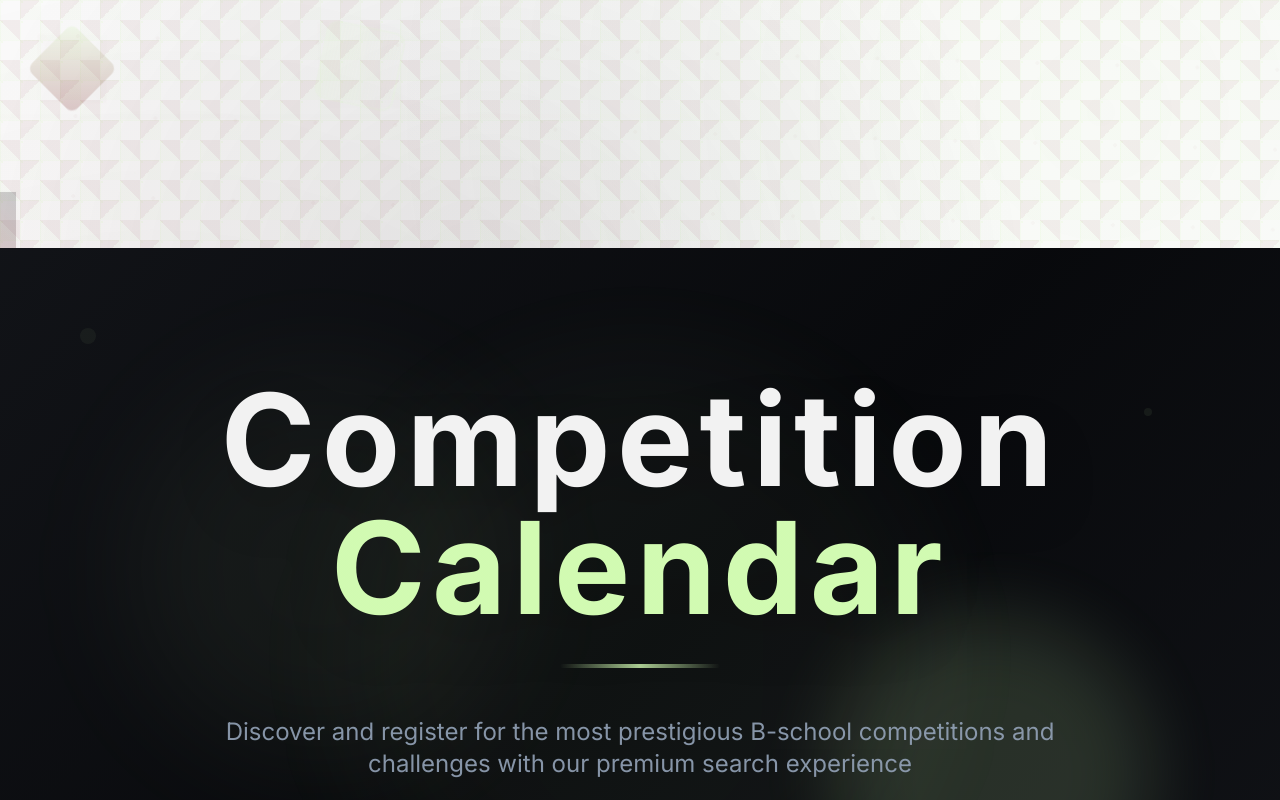
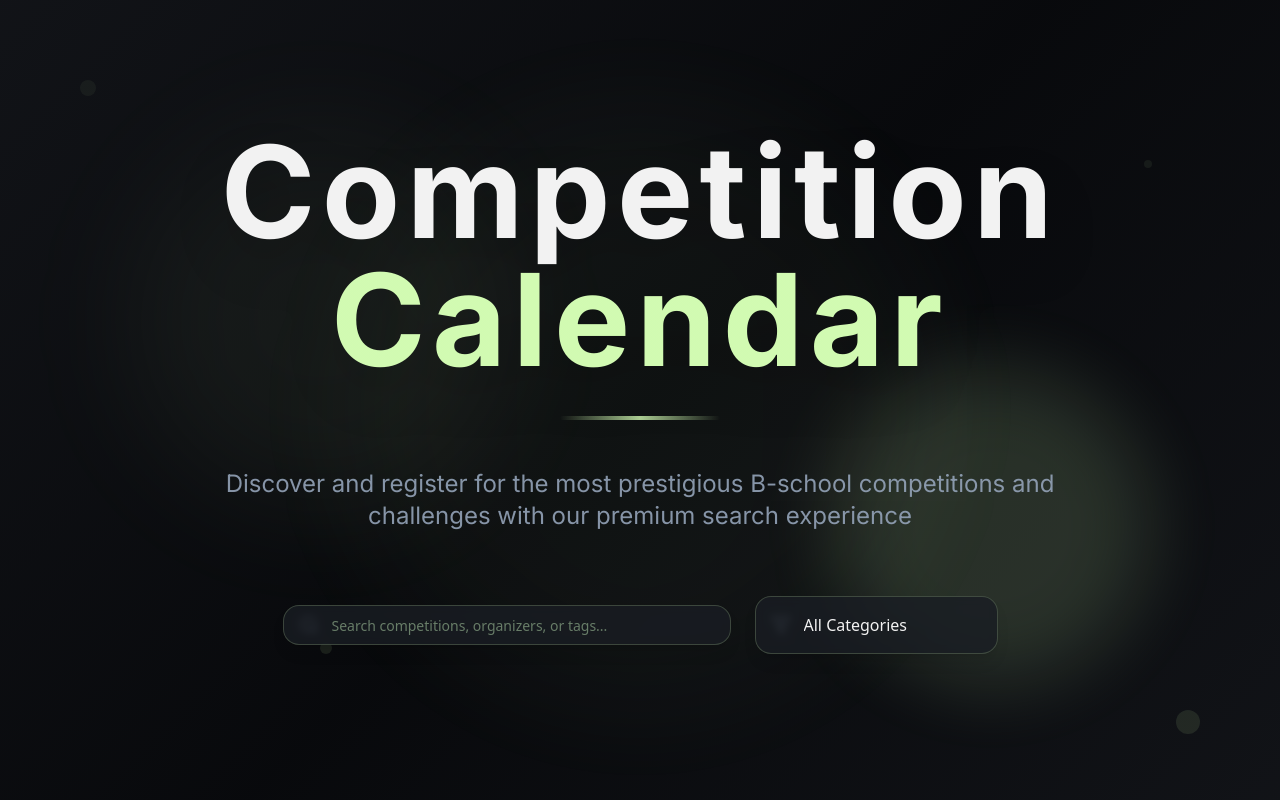
Before and after one commit to shagunsrcc/bold-calendar-canvas, a React (Vite) app: page / in a window 1280 px wide. Shown: the top 800 px of the page. Built offline with nearby package versions, Linux system fonts and the light colour scheme.

Commit message:
Reverted to commit 9c50ead46016d957f82e1553c0523a065e4fe811

```diff
--- a/src/index.css
+++ b/src/index.css
@@ -77,16 +77,6 @@ All colors MUST be HSL.
     --glow-4: 0 0 40px hsl(222 20% 4% / 0.6);
     --glow-5: 0 0 40px hsl(264 6% 24% / 0.4);
 
-    /* 3D Geometric Patterns */
-    --pattern-dots: radial-gradient(circle at 2px 2px, hsl(94 89% 84% / 0.15) 1px, transparent 0);
-    --pattern-grid: linear-gradient(hsl(94 89% 84% / 0.1) 1px, transparent 1px), linear-gradient(90deg, hsl(94 89% 84% / 0.1) 1px, transparent 1px);
-    --pattern-hexagon: radial-gradient(circle at 50% 50%, hsl(358 100% 20% / 0.1) 2px, transparent 2px);
-    --pattern-diamond: conic-gradient(from 45deg, hsl(94 89% 84% / 0.1), transparent, hsl(94 89% 84% / 0.1));
-
-    /* Geometric transforms */
-    --transform-float: translateY(-4px) rotateX(2deg) rotateY(1deg);
-    --transform-hover: translateY(-8px) rotateX(4deg) rotateY(2deg) scale(1.02);
-
     --destructive: 0 84.2% 60.2%;
     --destructive-foreground: 210 40% 98%;
 
@@ -158,133 +148,6 @@ All colors MUST be HSL.
   }
 
   body {
-    @apply bg-background text-foreground relative overflow-x-hidden;
-    background-image: var(--pattern-dots), var(--pattern-grid);
-    background-size: 20px 20px, 40px 40px;
-    background-position: 0 0, 0 0;
-  }
-
-  /* Floating geometric shapes */
-  body::before {
-    content: '';
-    position: fixed;
-    top: -10%;
-    left: -10%;
-    width: 120%;
-    height: 120%;
-    background:
-      radial-gradient(circle at 20% 80%, hsl(358 100% 20% / 0.05) 0%, transparent 50%),
-      radial-gradient(circle at 80% 20%, hsl(94 89% 84% / 0.05) 0%, transparent 50%),
-      radial-gradient(circle at 40% 40%, hsl(222 15% 12% / 0.1) 0%, transparent 50%);
-    pointer-events: none;
-    z-index: -1;
-  }
-
-  /* Animated floating elements */
-  body::after {
-    content: '';
-    position: fixed;
-    top: 0;
-    left: 0;
-    width: 100%;
-    height: 100%;
-    background-image:
-      radial-gradient(circle at 15% 25%, hsl(94 89% 84% / 0.02) 1px, transparent 1px),
-      radial-gradient(circle at 85% 75%, hsl(358 100% 20% / 0.02) 2px, transparent 2px);
-    background-size: 60px 60px, 80px 80px;
-    animation: float-pattern 20s ease-in-out infinite;
-    pointer-events: none;
-    z-index: -1;
+    @apply bg-background text-foreground;
   }
 }
-
-@keyframes float-pattern {
-  0%, 100% { transform: translateY(0px) rotateZ(0deg); }
-  50% { transform: translateY(-10px) rotateZ(2deg); }
-}
-
-/* 3D Geometric utility classes */
-@layer utilities {
-  .geometric-shape {
-    position: relative;
-    transform-style: preserve-3d;
-  }
-
-  .geometric-shape::before {
-    content: '';
-    position: absolute;
-    top: -2px;
-    left: -2px;
-    right: -2px;
-    bottom: -2px;
-    background: linear-gradient(45deg,
-      hsl(94 89% 84% / 0.1),
-      hsl(358 100% 20% / 0.1),
-      hsl(94 89% 84% / 0.1)
-    );
-    border-radius: inherit;
-    z-index: -1;
-    animation: geometric-glow 3s ease-in-out infinite;
-  }
-
-  .floating-3d {
-    animation: float-3d 6s ease-in-out infinite;
-    transform-style: preserve-3d;
-  }
-
-  .hover-3d {
-    transition: all 0.3s cubic-bezier(0.4, 0, 0.2, 1);
-    transform-style: preserve-3d;
-  }
-
-  .hover-3d:hover {
-    transform: var(--transform-hover);
-    box-shadow: var(--shadow-hover), var(--glow-3);
-  }
-
-  .pattern-overlay {
-    position: relative;
-    overflow: hidden;
-  }
-
-  .pattern-overlay::before {
-    content: '';
-    position: absolute;
-    top: 0;
-    left: 0;
-    right: 0;
-    bottom: 0;
-    background: var(--pattern-hexagon);
-    background-size: 30px 30px;
-    opacity: 0.3;
-    pointer-events: none;
-    z-index: 1;
-  }
-
-  .diamond-pattern {
-    background-image:
-      linear-gradient(45deg, hsl(94 89% 84% / 0.05) 25%, transparent 25%),
-      linear-gradient(-45deg, hsl(94 89% 84% / 0.05) 25%, transparent 25%),
-      linear-gradient(45deg, transparent 75%, hsl(358 100% 20% / 0.05) 75%),
-      linear-gradient(-45deg, transparent 75%, hsl(358 100% 20% / 0.05) 75%);
-    background-size: 40px 40px;
-    background-position: 0 0, 0 20px, 20px -20px, -20px 0px;
-  }
-}
-
-@keyframes float-3d {
-  0%, 100% {
-    transform: translateY(0px) rotateX(0deg) rotateY(0deg);
-  }
-  33% {
-    transform: translateY(-8px) rotateX(2deg) rotateY(1deg);
-  }
-  66% {
-    transform: translateY(-4px) rotateX(-1deg) rotateY(-0.5deg);
-  }
-}
-
-@keyframes geometric-glow {
-  0%, 100% { opacity: 0.3; transform: scale(1); }
-  50% { opacity: 0.6; transform: scale(1.02); }
-}
--- a/src/pages/Index.tsx
+++ b/src/pages/Index.tsx
@@ -1,33 +1,9 @@
 import CompetitionCalendar from '@/components/CompetitionCalendar';
-
-const GeometricShapes = () => (
-  <>
-    {/* Floating 3D geometric shapes */}
-    <div className="fixed top-10 left-10 w-16 h-16 geometric-shape floating-3d opacity-20 z-0">
-      <div className="w-full h-full bg-gradient-to-br from-[hsl(94,89%,84%)] to-[hsl(358,100%,20%)] rounded-lg transform rotate-45"></div>
-    </div>
-    <div className="fixed top-32 right-20 w-12 h-12 geometric-shape floating-3d opacity-15 z-0" style={{animationDelay: '2s'}}>
-      <div className="w-full h-full bg-gradient-to-tl from-[hsl(358,100%,20%)] to-[hsl(222,15%,12%)] rounded-full"></div>
-    </div>
-    <div className="fixed bottom-20 left-1/4 w-20 h-20 geometric-shape floating-3d opacity-10 z-0" style={{animationDelay: '4s'}}>
-      <div className="w-full h-full bg-gradient-to-r from-[hsl(94,89%,84%)] to-transparent border-2 border-[hsl(94,89%,84%)] rounded-xl transform rotate-12"></div>
-    </div>
-    <div className="fixed top-1/2 right-10 w-14 h-14 geometric-shape floating-3d opacity-20 z-0" style={{animationDelay: '1s'}}>
-      <div className="w-full h-full bg-gradient-to-bl from-[hsl(222,15%,12%)] to-[hsl(358,100%,20%)] clip-path-triangle"></div>
-    </div>
-    <div className="fixed bottom-32 right-1/3 w-18 h-18 geometric-shape floating-3d opacity-15 z-0" style={{animationDelay: '3s'}}>
-      <div className="w-full h-full bg-gradient-to-tr from-[hsl(94,89%,84%)] to-[hsl(222,15%,12%)] rounded-lg transform -rotate-12"></div>
-    </div>
-  </>
-);
 
 const Index = () => {
   return (
-    <div className="min-h-screen relative diamond-pattern">
-      <GeometricShapes />
-      <div className="relative z-10">
-        <CompetitionCalendar />
-      </div>
+    <div className="min-h-screen">
+      <CompetitionCalendar />
     </div>
   );
 };
--- a/tailwind.config.ts
+++ b/tailwind.config.ts
@@ -121,33 +121,11 @@ export default {
 					to: {
 						height: '0'
 					}
-				},
-				'float-3d': {
-					'0%, 100%': {
-						transform: 'translateY(0px) rotateX(0deg) rotateY(0deg)'
-					},
-					'33%': {
-						transform: 'translateY(-8px) rotateX(2deg) rotateY(1deg)'
-					},
-					'66%': {
-						transform: 'translateY(-4px) rotateX(-1deg) rotateY(-0.5deg)'
-					}
-				},
-				'geometric-glow': {
-					'0%, 100%': { opacity: '0.3', transform: 'scale(1)' },
-					'50%': { opacity: '0.6', transform: 'scale(1.02)' }
-				},
-				'float-pattern': {
-					'0%, 100%': { transform: 'translateY(0px) rotateZ(0deg)' },
-					'50%': { transform: 'translateY(-10px) rotateZ(2deg)' }
 				}
 			},
 			animation: {
 				'accordion-down': 'accordion-down 0.2s ease-out',
-				'accordion-up': 'accordion-up 0.2s ease-out',
-				'float-3d': 'float-3d 6s ease-in-out infinite',
-				'geometric-glow': 'geometric-glow 3s ease-in-out infinite',
-				'float-pattern': 'float-pattern 20s ease-in-out infinite'
+				'accordion-up': 'accordion-up 0.2s ease-out'
 			}
 		}
 	},
```
